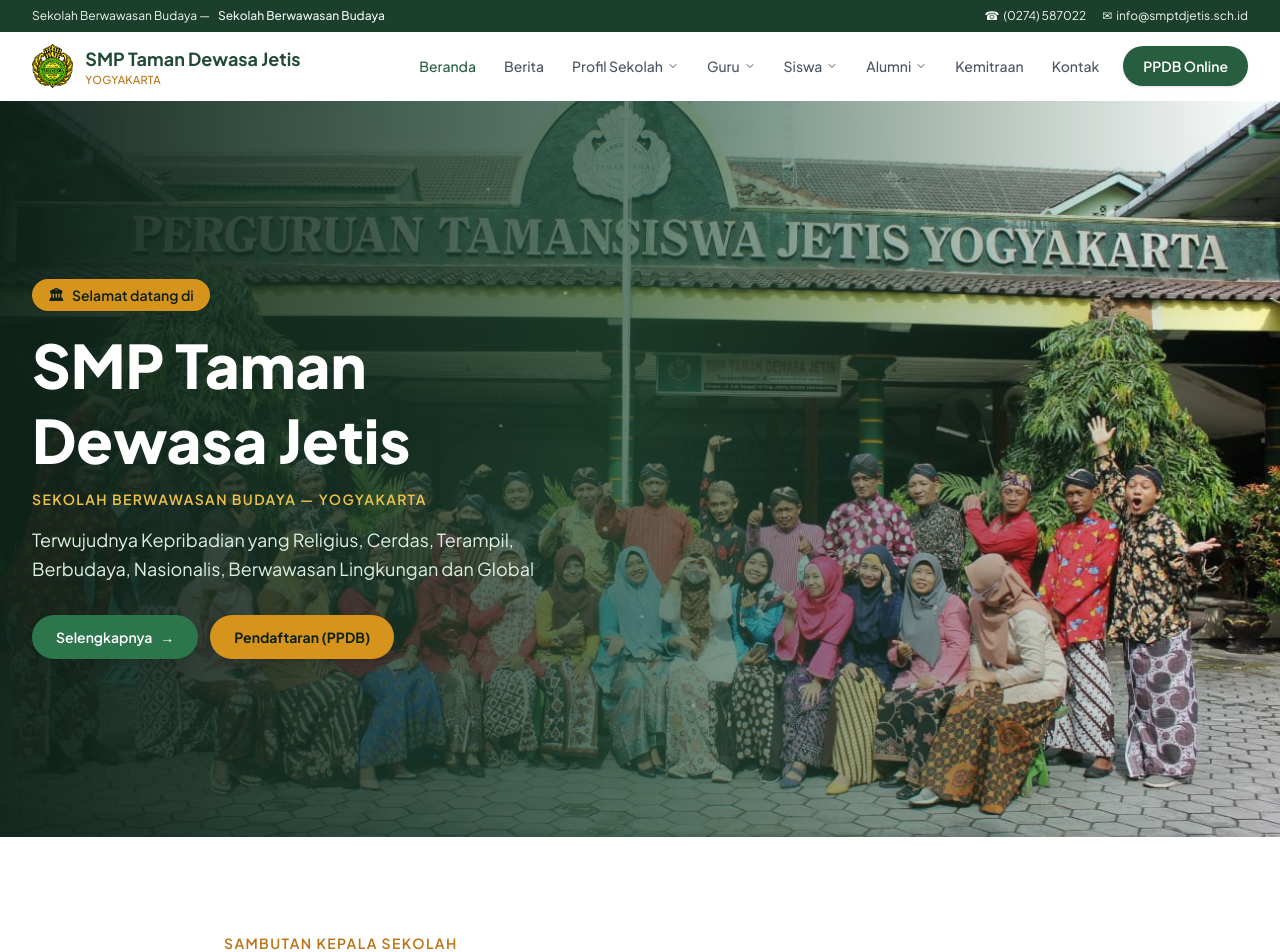
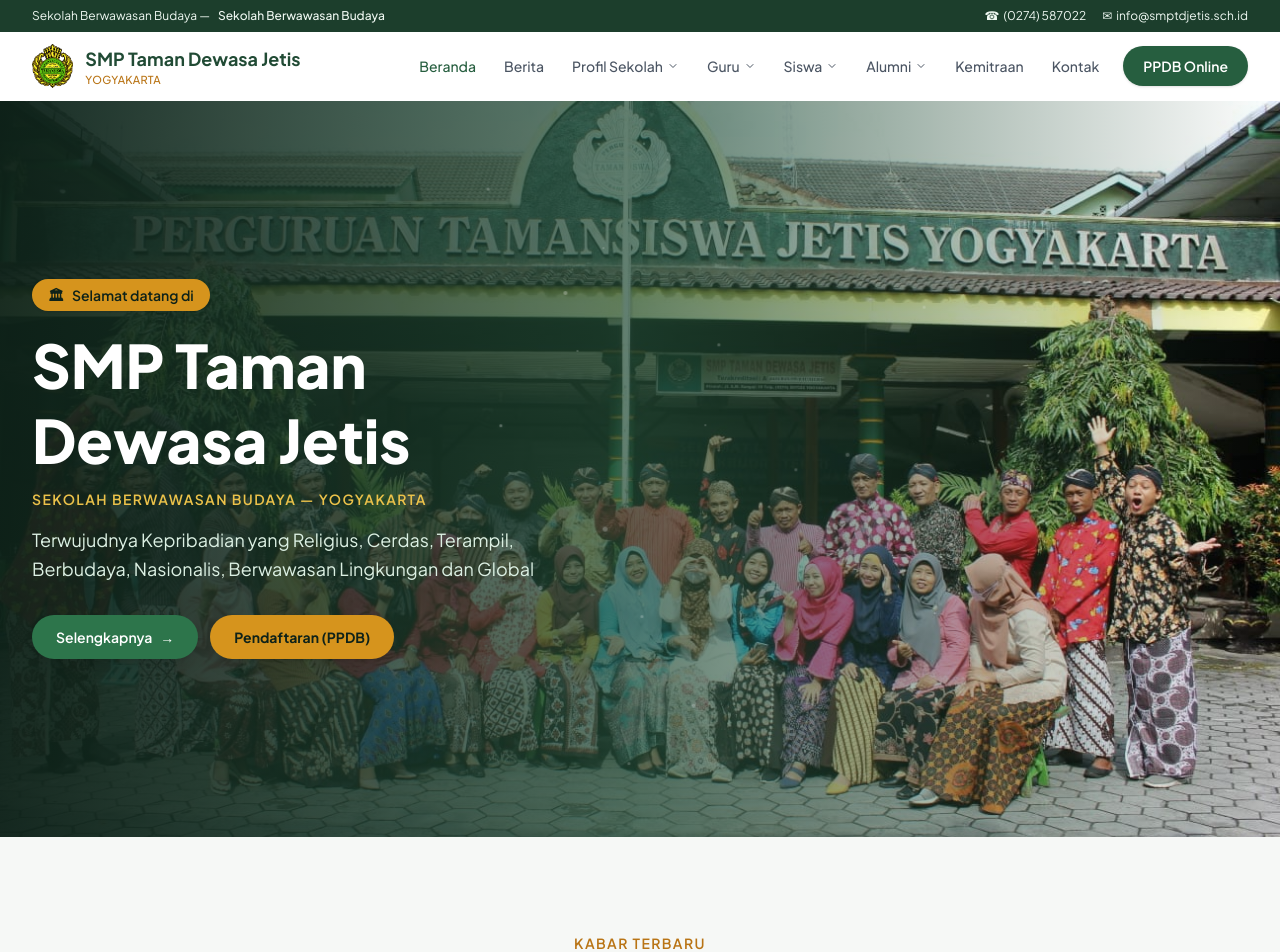
Before and after one commit to arka67sixseven/spedeta, a Next.js app: page / in a window 1280 px wide. Shown: the top 952 px of the page. Built offline with nearby package versions, Linux system fonts and the light colour scheme.

Commit message:
feat: pindah section Berita & Kegiatan ke atas sebelum Sambutan Kepala Sekolah

```diff
--- a/app/page.tsx
+++ b/app/page.tsx
@@ -18,6 +18,8 @@
     <>
       <div id="top" />
       <HeroSlider />
+
+      <BeritaSection />
 
       {/* Sambutan Kepala Sekolah */}
       <section id="sambutan" className="bg-white py-20 sm:py-24">
@@ -194,8 +196,6 @@
         </div>
       </section>
 
-      <BeritaSection />
-
       {/* PPDB CTA */}
       <section className="bg-gradient-to-r from-primary-800 to-primary-700 py-16">
         <div className="mx-auto flex max-w-7xl flex-col items-center justify-between gap-8 px-4 text-center sm:px-6 lg:flex-row lg:text-left lg:px-8">
```
